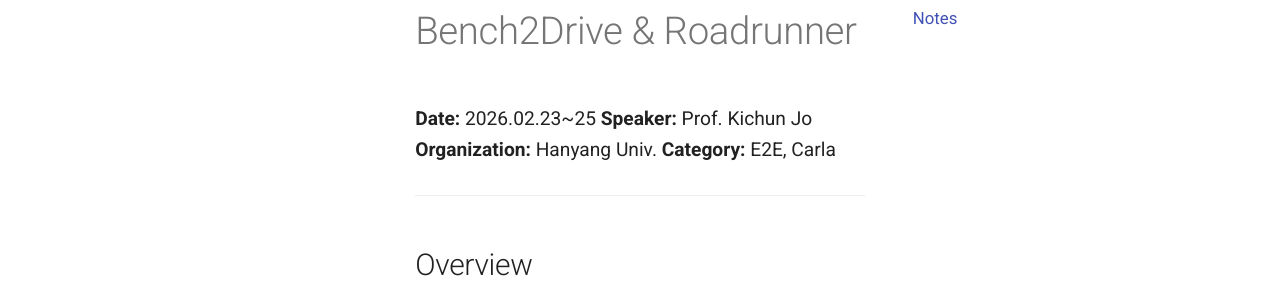
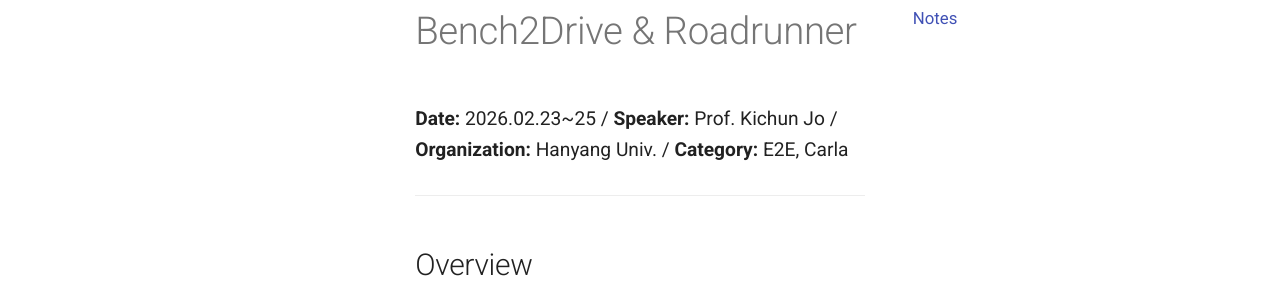
Before and after one commit to YSH-research/YSH-research.github.io, an MkDocs documentation site: the page built from docs/Lectures/2026-02-23-E2E-Carla-Bench2Drive.md, in a window 1280 px wide. Shown: the part 269-569 px from the top of the page. Built offline with MkDocs 1.6.1 and Material for MkDocs 9.7.7, drawn with Linux system fonts in a browser that asks for light colours.

```diff
--- a/docs/Lectures/2026-02-23-E2E-Carla-Bench2Drive.md
+++ b/docs/Lectures/2026-02-23-E2E-Carla-Bench2Drive.md
@@ -1,8 +1,8 @@
 # How to E2E Evaluation in Carla Simulation with Bench2Drive & Roadrunner
 
-**Date:** 2026.02.23~25
-**Speaker:** Prof. Kichun Jo
-**Organization:** Hanyang Univ.
+**Date:** 2026.02.23~25 /
+**Speaker:** Prof. Kichun Jo /
+**Organization:** Hanyang Univ. /
 **Category:** E2E, Carla
 
 ---
```
